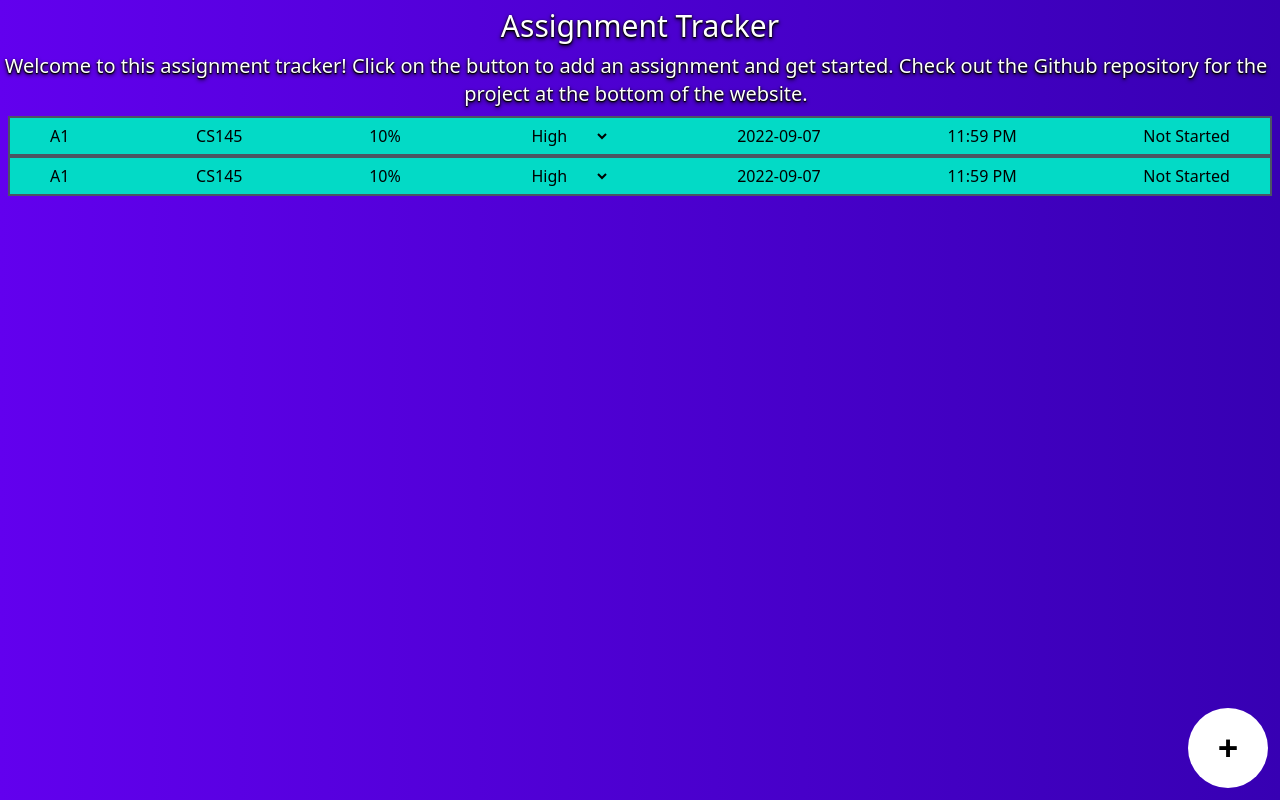
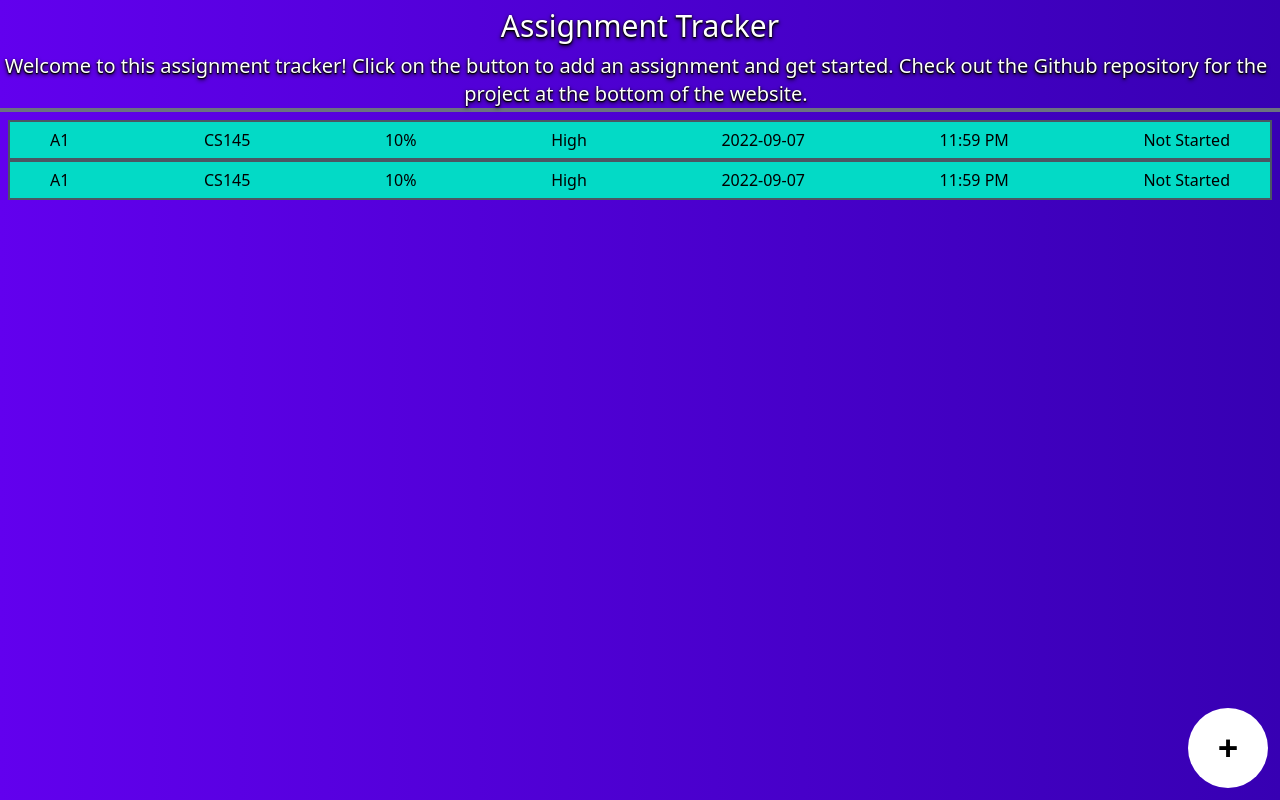
Before and after one commit to mathcslearner/assignment-tracker, a React (Vite) app: page / in a window 1280 px wide. Built offline with nearby package versions, Linux system fonts and the light colour scheme.

Commit message:
fixed issue with number input

```diff
--- a/src/App.tsx
+++ b/src/App.tsx
@@ -10,8 +10,8 @@ const App = () => {
   const [isOpen, setIsOpen] = useState<boolean>(false);
   const [assignmentName, setAssignmentName] = useState<string>("");
   const [courseName, setCourseName] = useState<string>("");
-  const [weight, setWeight] = useState<number>(0);
-  const [priority, setPriority] = useState<string>("high");
+  const [weight, setWeight] = useState<string>("0");
+  const [priority, setPriority] = useState<string>("High");
   const [date, setDate] = useState<any>("");
   const [time, setTime] = useState<any>("");
   const [status, setStatus] = useState<string>("Not Started");
@@ -25,17 +25,30 @@ const App = () => {
     status: "Not Started"
   }]);
 
+  const openForm = () => {
+    setIsOpen(true);
+    setAssignmentName("");
+    setCourseName("");
+    setWeight("0");
+    setPriority("High");
+    setDate("");
+    setTime("");
+    setStatus("Not Started");
+  }
+
   return (
     <div id="container">
       <h1 className="text-3xl text-white text-shadow-black text-shadow-md text-center p-2">Assignment Tracker</h1>
       <p className="text-white text-xl text-shadow-black text-shadow-md text-center mr-2">Welcome to this assignment tracker! Click on the button to add an assignment and get started. Check out the Github repository for the project at the bottom of the website.</p>
+
+      <div id="assignment-header" className="border-2 border-gray-500 flex flex-row"></div>
 
       <div id="assignments-container" className="pt-2">
         <Assignment name={"A1"} courseName={"CS145"} weight={10} priority={"High"} date={"2022-09-07"} time={"11:59 PM"} status={"Not Started"}/>
         {assignmentList.map((assignment) => <Assignment name={assignment.name} courseName={assignment.coursename} weight={assignment.weight} priority={assignment.priority} date={assignment.date} time={assignment.time} status={assignment.status} />)}
       </div>
 
-      <button type="button" className="rounded-full w-20 h-20 bg-white fixed bottom-3 right-3 font-semibold flex justify-center items-center" onClick={() => {setIsOpen(!isOpen)}}><p className="text-4xl">+</p></button>
+      <button type="button" className="rounded-full w-20 h-20 bg-white fixed bottom-3 right-3 font-semibold flex justify-center items-center" onClick={() => {openForm()}}><p className="text-4xl">+</p></button>
       {<AssignmentForm isOpen={isOpen} setIsOpen={setIsOpen} assignmentName={assignmentName} setAssignmentName={setAssignmentName} courseName={courseName} setCourseName={setCourseName} weight={weight} setWeight={setWeight} priority={priority} setPriority={setPriority} date={date} setDate={setDate} time={time} setTime={setTime} status={status} setStatus={setStatus} assignmentList={assignmentList} setAssignmentList={setAssignmentList}/>}
     </div>
   )
--- a/src/Assignment.tsx
+++ b/src/Assignment.tsx
@@ -18,11 +18,7 @@ const Assignment = ({name, courseName, weight, priority, date, time, status}: As
             <div>{name}</div>
             <div>{courseName}</div>
             <div>{weight}%</div>
-            <select value={priority} onChange = {()=>{}}>
-                <option value="High" className="bg-red-500">High</option>
-                <option value="Medium">Medium</option>
-                <option value="Low">Low</option>
-            </select>
+            <div>{priority}</div>
             <div>{date}</div>
             <div>{time}</div>
             <div>{status}</div>
--- a/src/Form.tsx
+++ b/src/Form.tsx
@@ -10,8 +10,8 @@ type AssignmentFormProps = {
     setAssignmentName: React.Dispatch<React.SetStateAction<string>>;
     courseName: string;
     setCourseName: React.Dispatch<React.SetStateAction<string>>;
-    weight: number;
-    setWeight: React.Dispatch<React.SetStateAction<number>>;
+    weight: string;
+    setWeight: React.Dispatch<React.SetStateAction<string>>;
     priority: string;
     setPriority: React.Dispatch<React.SetStateAction<string>>;
     date: any;
@@ -33,7 +33,17 @@ const AssignmentForm = ({isOpen, setIsOpen, assignmentName, setAssignmentName, c
     const Submit = (e: React.FormEvent) => {
         e.preventDefault();
 
+        setAssignmentList([...assignmentList, {
+            name: assignmentName,
+            coursename: courseName,
+            weight: Number(weight),
+            priority: priority,
+            date: date,
+            time: time,
+            status: status
+        }])
 
+        setIsOpen(false);
     }
 
     return(
@@ -50,7 +60,7 @@ const AssignmentForm = ({isOpen, setIsOpen, assignmentName, setAssignmentName, c
                         <input value={courseName} onChange = {(e) => setCourseName(e.target.value)} type="text" className = "ml-5 border-[1.5px] border-gray shadow-sm px-2" required placeholder="Ex: CS145"></input>
                     </label>
                     <label className="pl-2">Weight
-                        <input value={weight} onChange={(e) => setWeight(Number(e.target.value))} type="number" className = "ml-5 border-[1.5px] border-gray shadow-sm px-2" required></input>
+                        <input value={weight} onChange={(e) => setWeight(e.target.value.replace(/^0+(?=\d)/, ''))} type="number" min={0} max={100} className = "ml-5 border-[1.5px] border-gray shadow-sm px-2" required></input>
                     </label >
                     <label className="pl-2">Priority
                         <select value={priority} onChange={(e) => setPriority(e.target.value)} className = "ml-5 border-[1.5px] border-gray shadow-sm px-2">
@@ -60,10 +70,10 @@ const AssignmentForm = ({isOpen, setIsOpen, assignmentName, setAssignmentName, c
                         </select>
                     </label>
                     <label className="pl-2">Date
-                        <input value={date} onChange={(e) => setDate(e.target.value)} type="date" className = "ml-5 border-[1.5px] border-gray shadow-sm px-2"></input>
+                        <input value={date} onChange={(e) => setDate(e.target.value)} type="date" className = "ml-5 border-[1.5px] border-gray shadow-sm px-2" required></input>
                     </label>
                     <label className="pl-2">Time
-                        <input value={time} onChange={(e) => setTime(e.target.value)} type="time" className = "ml-5 border-[1.5px] border-gray shadow-sm px-2"></input>
+                        <input value={time} onChange={(e) => setTime(e.target.value)} type="time" className = "ml-5 border-[1.5px] border-gray shadow-sm px-2" required></input>
                     </label>
                     <label className="pl-2">Status
                         <select value={status} onChange={(e) => setStatus(e.target.value)} className = "ml-5 border-[1.5px] border-gray shadow-sm px-2">
@@ -72,7 +82,7 @@ const AssignmentForm = ({isOpen, setIsOpen, assignmentName, setAssignmentName, c
                         </select>
                     </label>
                 </form>
-                <button type="submit" className="border-[1.5px] border-gray m-auto" onClick={Submit}>Submit</button>
+                <button type="submit" className="border-[1.5px] border-gray m-auto p-2" onClick={Submit}>Submit</button>
             </div>
         </div>
     )
```
